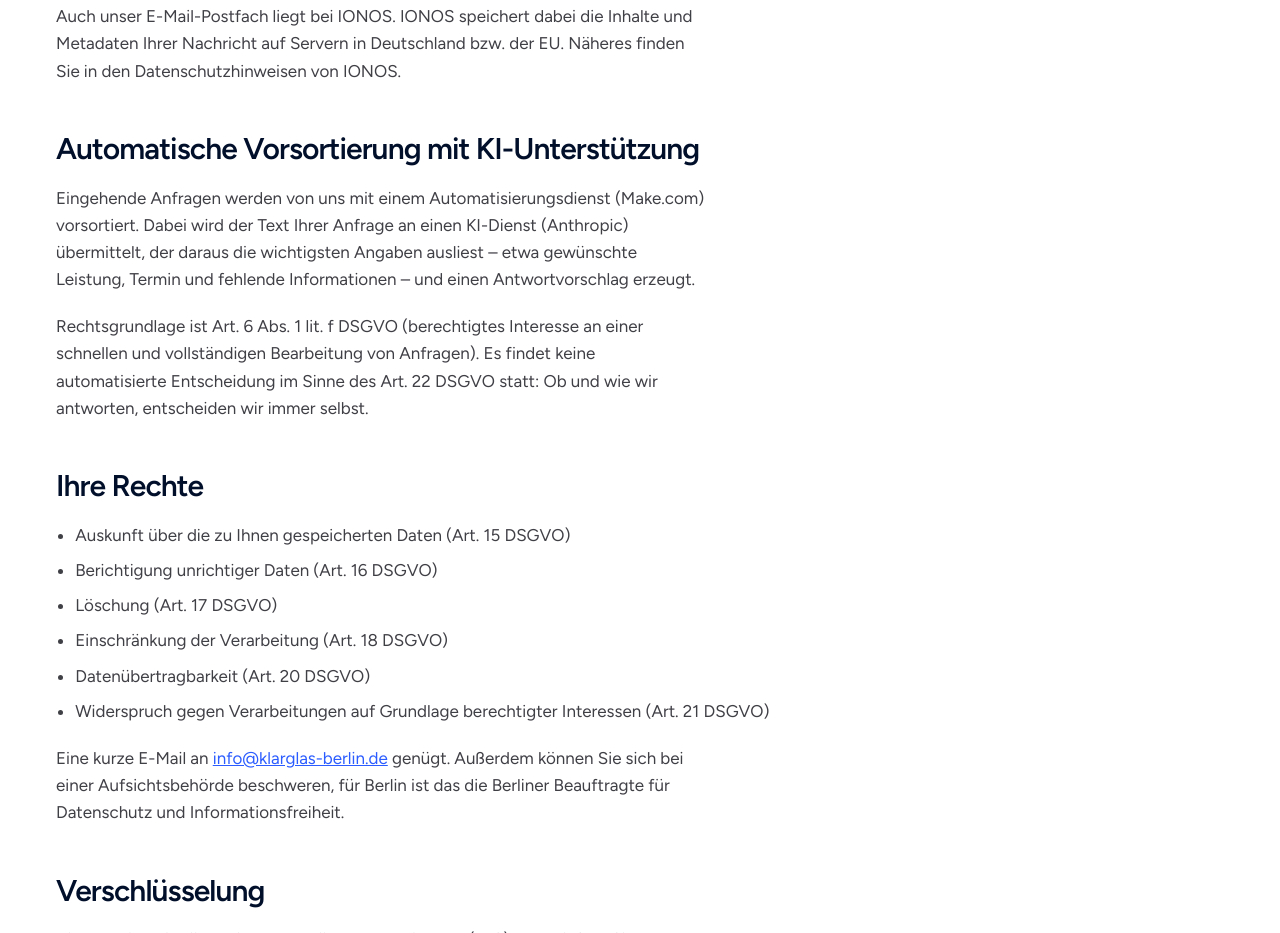
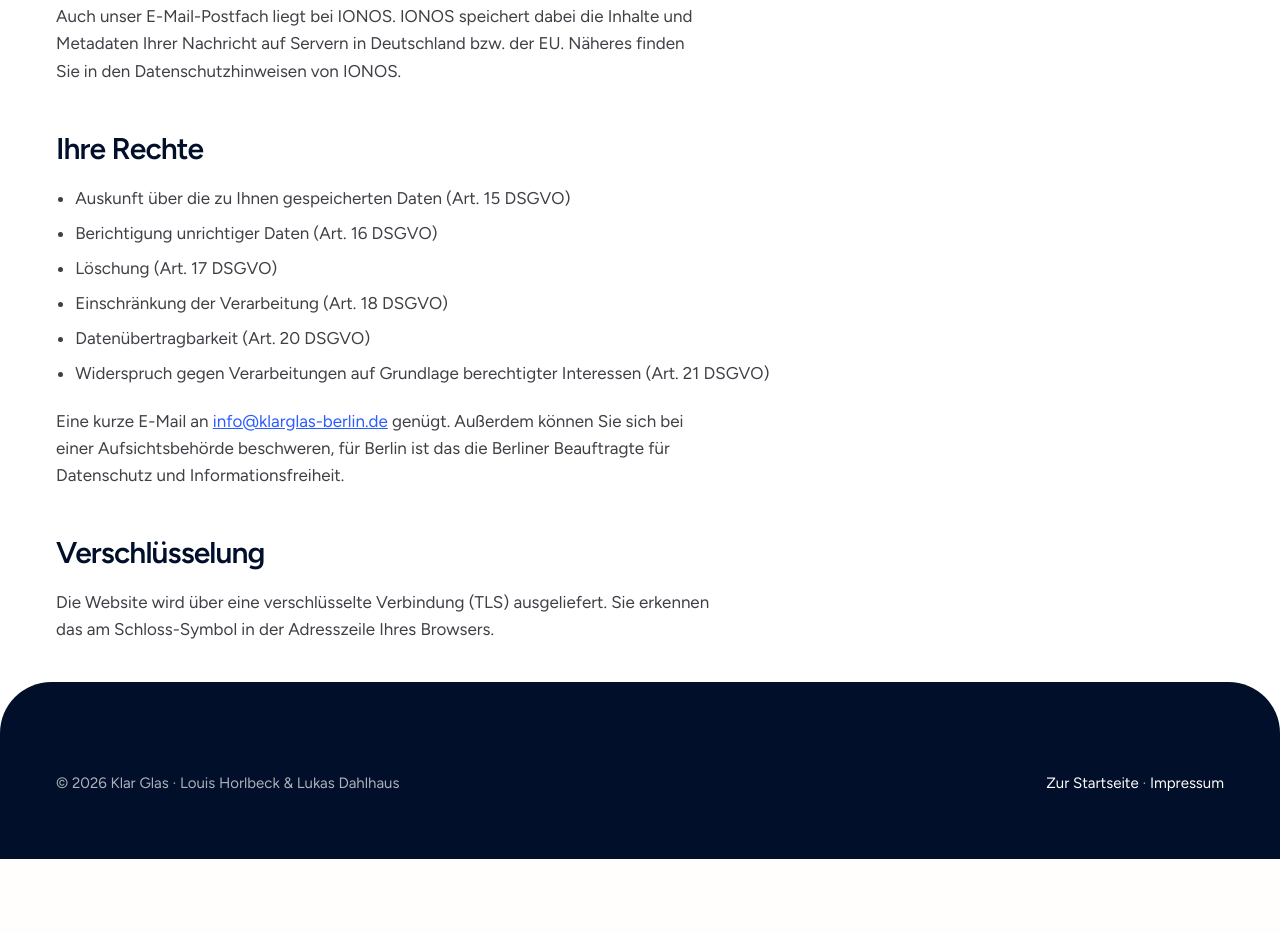
Before and after one commit to Lukas2303q/Klarglas-Website, a plain HTML site: page datenschutz.html in a window 1280 px wide. Shown: the part 2032-2965 px from the top of the page. After the commit the page ends 2891 px from the top, so only its background shows below. Drawn offline with Linux system fonts and the light colour scheme.

Commit message:
Add files via upload

```diff
--- a/datenschutz.html
+++ b/datenschutz.html
@@ -143,21 +143,6 @@
               Datenschutzhinweisen von IONOS.
             </p>
 
-            <h2>Automatische Vorsortierung mit KI-Unterstützung</h2>
-            <p>
-              Eingehende Anfragen werden von uns mit einem Automatisierungsdienst
-              (Make.com) vorsortiert. Dabei wird der Text Ihrer Anfrage an einen
-              KI-Dienst (Anthropic) übermittelt, der daraus die wichtigsten Angaben
-              ausliest – etwa gewünschte Leistung, Termin und fehlende Informationen – und
-              einen Antwortvorschlag erzeugt.
-            </p>
-            <p>
-              Rechtsgrundlage ist Art. 6 Abs. 1 lit. f DSGVO (berechtigtes Interesse an
-              einer schnellen und vollständigen Bearbeitung von Anfragen). Es findet keine
-              automatisierte Entscheidung im Sinne des Art. 22 DSGVO statt: Ob und wie wir
-              antworten, entscheiden wir immer selbst.
-            </p>
-
             <h2>Ihre Rechte</h2>
             <ul>
               <li>Auskunft über die zu Ihnen gespeicherten Daten (Art. 15 DSGVO)</li>
```
